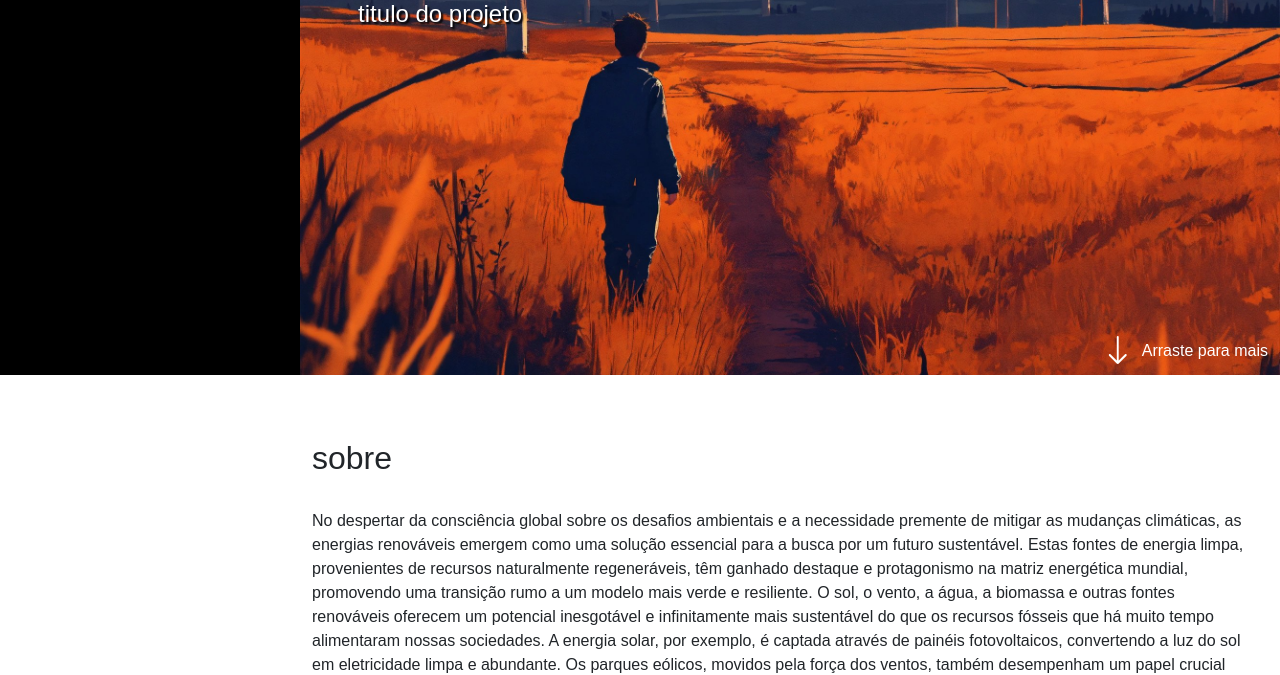
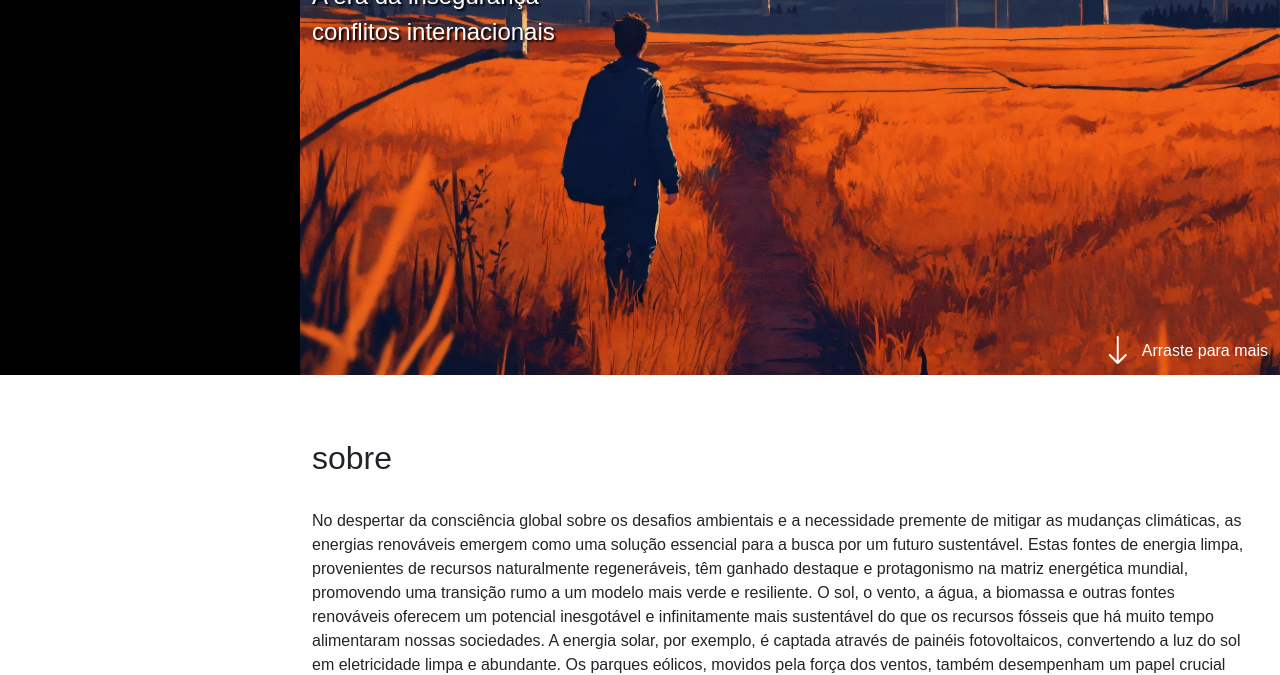
Before and after one commit to RafaelQuadros1/Equipe3, a plain HTML site: page index.html in a window 1280 px wide. Shown: the part 425-1100 px from the top of the page. Drawn offline with nearby package versions, Linux system fonts and the light colour scheme; a web font is replaced by a local one.

Commit message:
Update index.html

```diff
--- a/index.html
+++ b/index.html
@@ -48,7 +48,7 @@
       <section id="Inicio" class="row m-0 p-0">
         <div class="col-md-5 d-flex justify-content-center align-items-center flex-column">
           <h1 class="text-white text-shadow">bem vindo(a)!</h1>
-          <span id="titulo" class="text-white text-shadow">titulo do projeto</span>
+          <span id="titulo" class="text-white text-shadow">A era da insegurança conflitos internacionais</span>
         </div>
         <div class="col-md-7 d-flex justify-content-end align-items-end">
           <div id="arraste" class="d-flex align-items-center">
```
